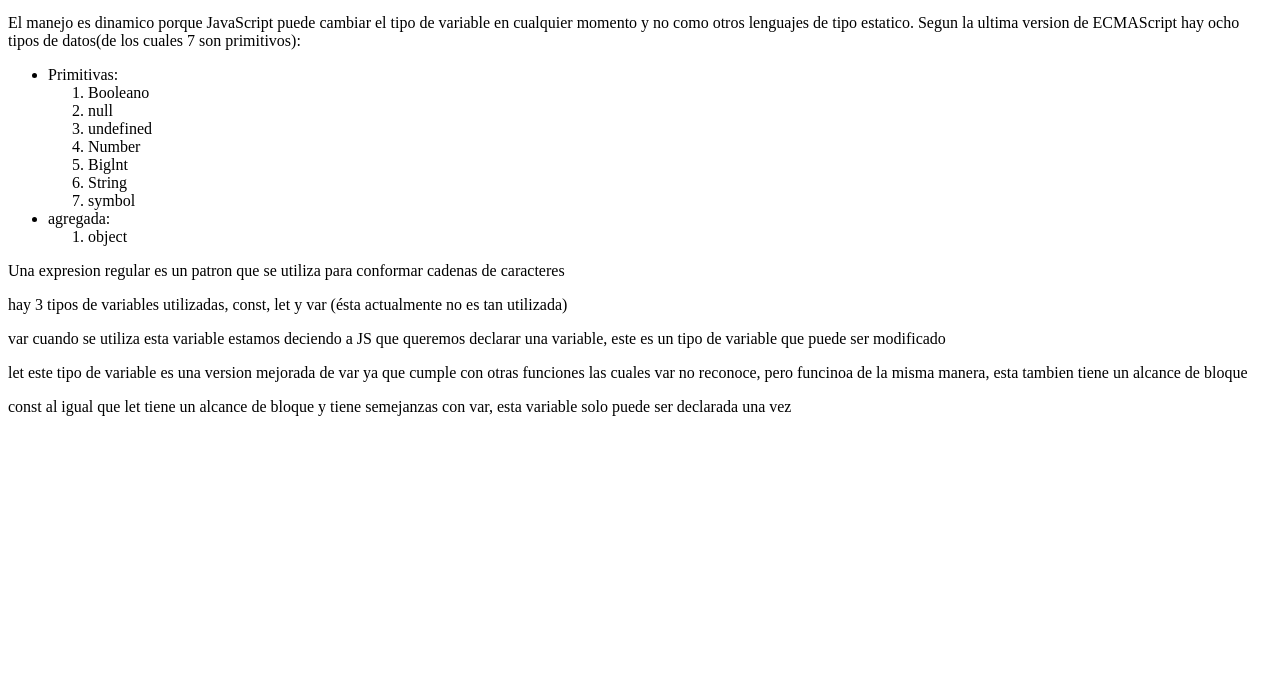
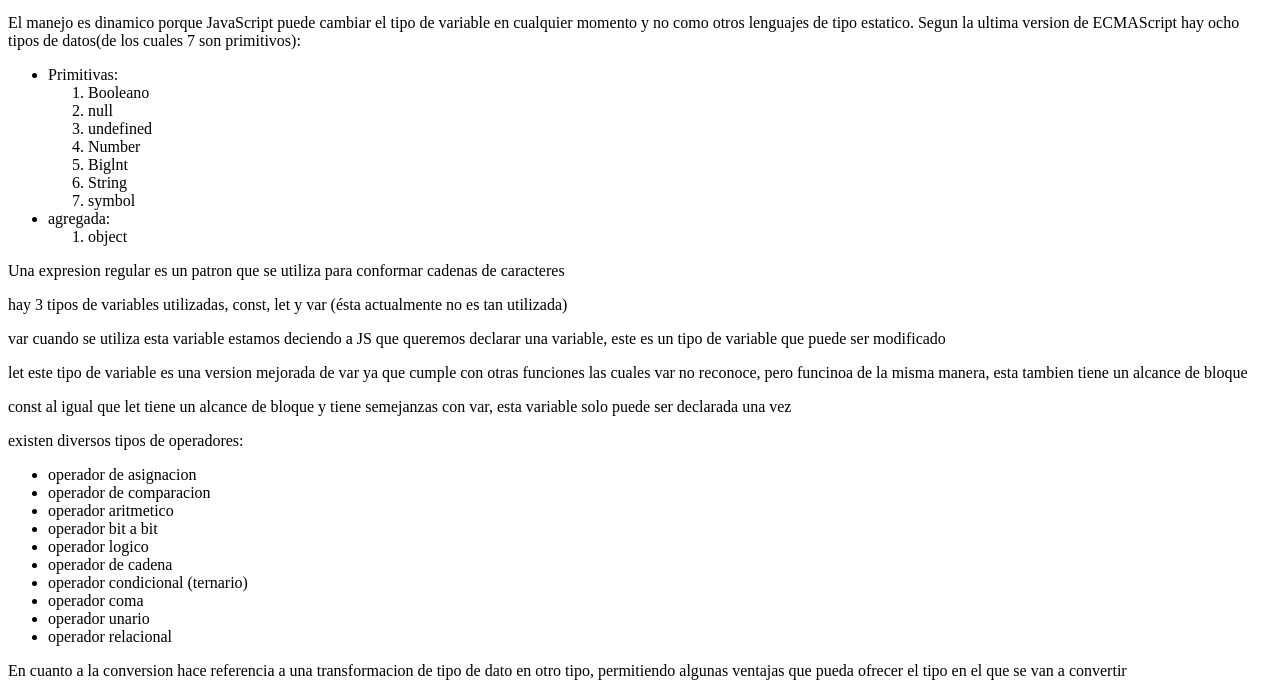
Before and after one commit to UrraFacundo/TPInvestigacionJS, a plain HTML site: page index.html in a window 1280 px wide. Shown: the part 280-976 px from the top of the page. Before the commit the page ends 800 px from the top, so only its background shows below. Drawn offline with Linux system fonts and the light colour scheme.

Commit message:
respuesta numero 5

```diff
--- a/index.html
+++ b/index.html
@@ -76,5 +76,22 @@
     </p>
     <p>const al igual que let tiene un alcance de bloque y tiene  semejanzas con var, esta variable solo puede ser declarada una vez
     </p>
+
+    <p>existen diversos tipos de operadores:</p>
+        <ul>
+            <li>operador de asignacion</li>
+            <li>operador de comparacion</li>
+            <li>operador aritmetico</li>
+            <li>operador bit a bit</li>
+            <li>operador logico</li>
+            <li>operador de cadena</li>
+            <li>operador condicional (ternario)</li>
+            <li>operador coma</li>
+            <li>operador unario</li>
+            <li>operador relacional</li>
+        </ul>
+    <p>
+        En cuanto a la conversion hace referencia a una transformacion de tipo de dato en otro tipo, permitiendo algunas ventajas que pueda ofrecer el tipo en el que se van a convertir
+    </p>
 </body>
 </html>
```
